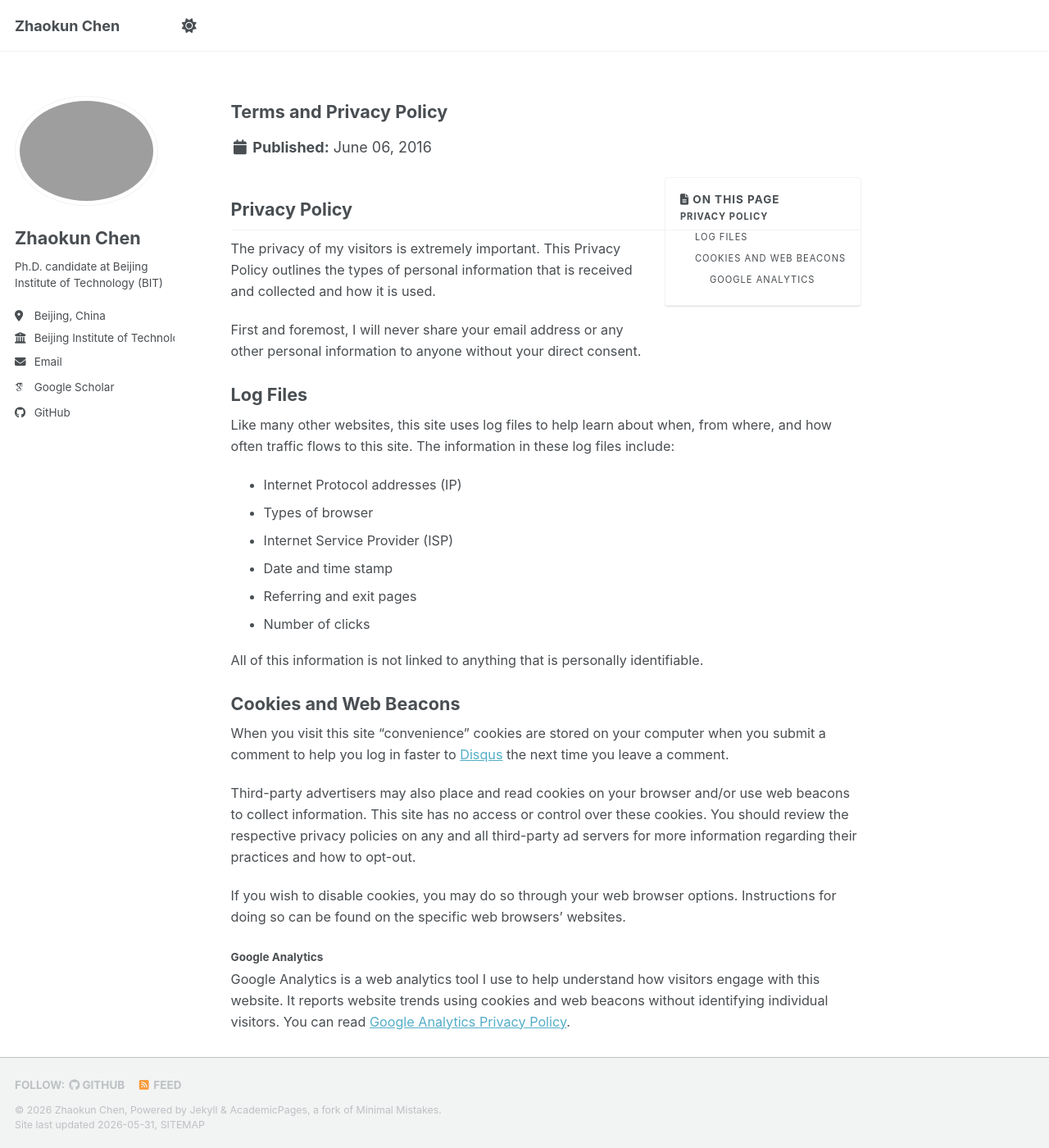
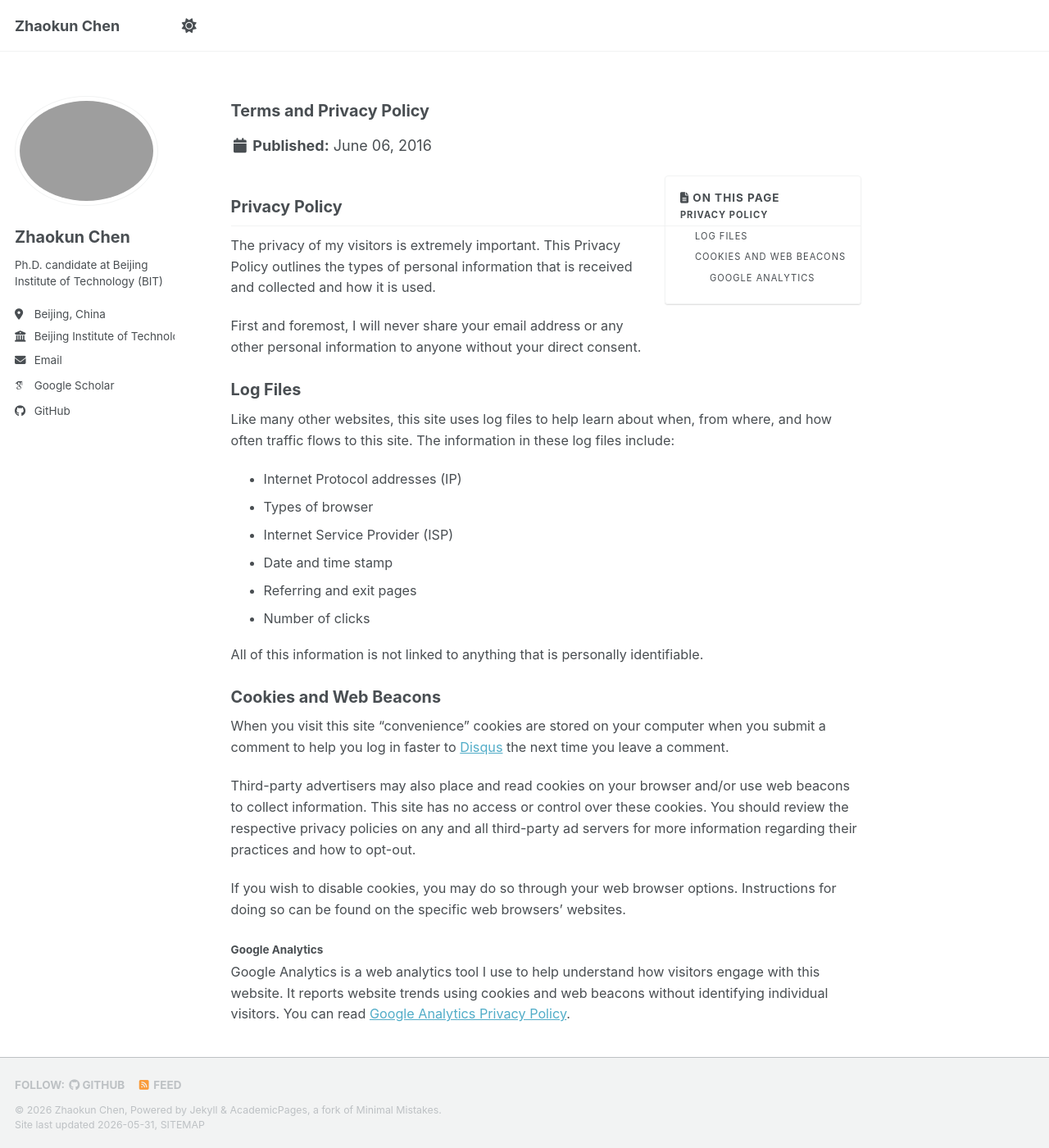
Before and after one commit to zhaokun-bit/zhaokun-bit.github.io, a Jekyll site: the page built from _pages/terms.md, in a window 1280 px wide and 1400 px high. Shown: the whole window at 82% size. Built offline with Jekyll 4.4.1, drawn with Linux system fonts in a browser that asks for light colours; some web fonts are replaced; a script bundle is joined from its source files by our own code; library files that are not in the unit come from our copies.

Commit message:
Update main.scss

```diff
--- a/assets/css/main.scss
+++ b/assets/css/main.scss
@@ -56,7 +56,7 @@ h1, h2, h3,
 .archive__subtitle,
 #main h1,
 #main h2 {
-  font-size: 1.2rem !important; /* 👈 我们故意把它开得很大（1.6rem），用来看它到底有没有生效 */
+  font-size: 1.1rem !important; /* 👈 我们故意把它开得很大（1.6rem），用来看它到底有没有生效 */
   margin-top: 1.5rem !important;
   margin-bottom: 0.6rem !important;
   font-weight: bold !important;
```
